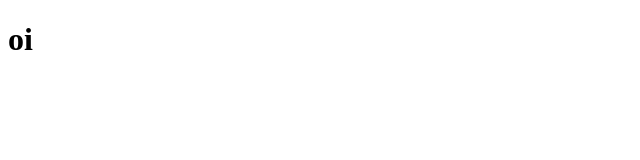
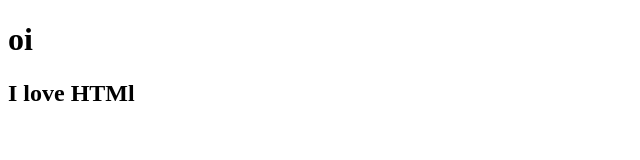
Before and after one commit to gabriel-soulcode/newsletter, a plain HTML site: page index.html in a window 1280 px wide. Shown: the whole page, without its empty margins (0-640 px from the left). Drawn offline with Linux system fonts and the light colour scheme.

Commit message:
i love html

```diff
--- a/index.html
+++ b/index.html
@@ -7,5 +7,6 @@
 </head>
 <body>
     <h1>oi</h1>
+    <h2>I love HTMl</h2>
 </body>
 </html>
```
